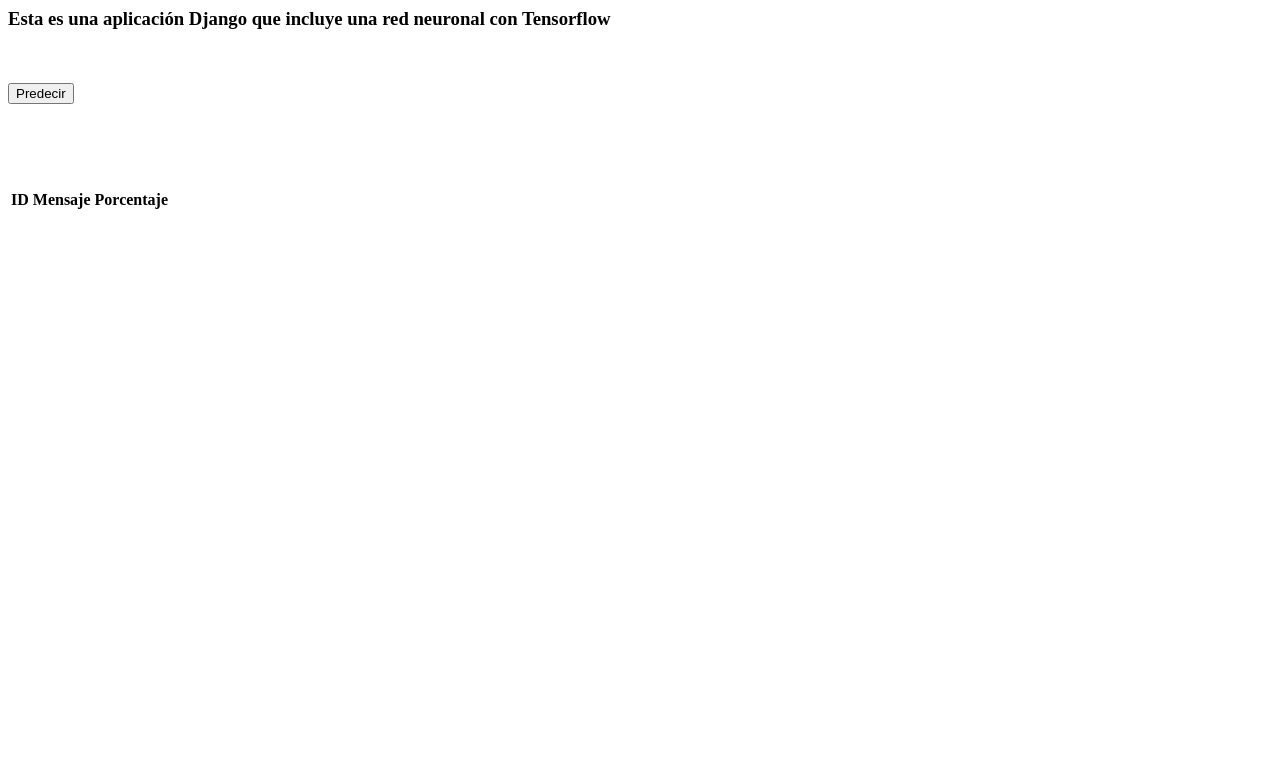
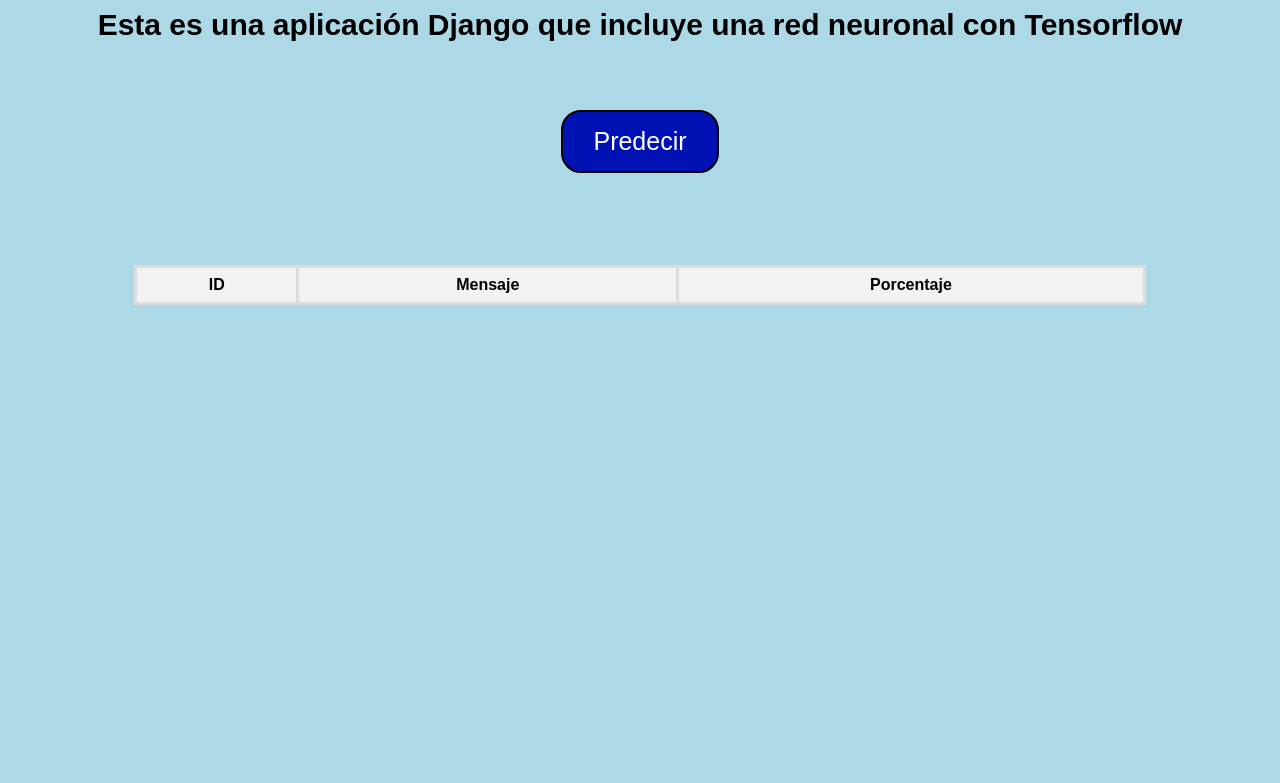
Before and after one commit to juanzamDev/neural_network, a Django app: page / in a window 1280 px wide. Shown: the top 783 px of the page. Run offline with Django 4.2, Linux system fonts and the light colour scheme; lists and menus that the app fills with data are empty.

Commit message:
Rediseño del index.html

```diff
--- a/proyecto2/templates/index.html
+++ b/proyecto2/templates/index.html
@@ -1,14 +1,62 @@
 <html>
 <head>
-    <title>Spam en Youtube</title>
+    <title>Prediccion</title>
+    <style>
+        /*Fondo para toda la página*/
+        body {
+            background-color: #ADD8E6;
+            font-family: Arial, sans-serif;
+        }
+
+        .boton-prediccion {
+            font-size: 25px;
+            padding: 15px 30px;
+            text-align: center;
+            display: block;
+            margin: 20px auto;
+            background-color: #0012b3; /*Color*/
+            color: white;
+            border: 2px solid black;
+            border-radius: 20px; /*Bordes redondeados*/
+        }
+
+        /*Efecto cuando el cursor pasa por encima*/
+        .boton-prediccion:hover {
+            background-color: #001aff; /*Color más claro de azul*/
+        }
+
+        /*Mejora la apariencia de la tabla*/
+        table {
+            width: 80%;
+            border-collapse: collapse;
+            margin: 20px auto;
+        }
+
+        th, td {
+            border: 3px solid #ddd;
+            padding: 8px;
+            text-align: center;
+        }
+
+        th {
+            background-color: #f2f2f2;
+        }
+
+        /*Estilo para las celdas con texto destacado*/
+        td strong {
+            font-weight: bold;
+        }
+    </style>
 </head>
 <body>
     <form action="/prediccion/" method="post">
         {% csrf_token %}
-        <h3>Esta es una aplicación Django que incluye una red neuronal con Tensorflow</h3>
+        <h3 style="text-align: center; font-size: 30px;">Esta es una aplicación Django que incluye una red neuronal con Tensorflow</h3>
 
         <p>&nbsp;</p>
-        <button type="submit">Predecir</button>
+        <button type="submit" class="boton-prediccion">
+            Predecir
+        </button>
         <p>&nbsp;</p>
         <p>&nbsp;</p>
 
@@ -37,6 +85,5 @@
             </tbody>
         </table>
     </form>
-
-</body>
+ </body>
 </html>
```
